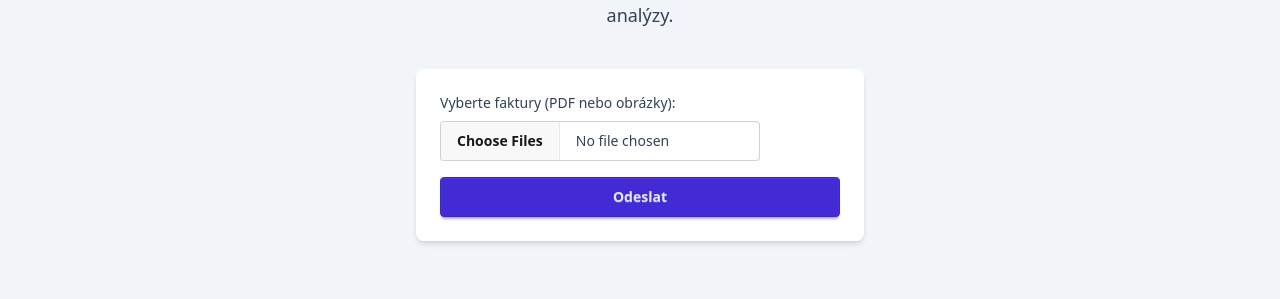
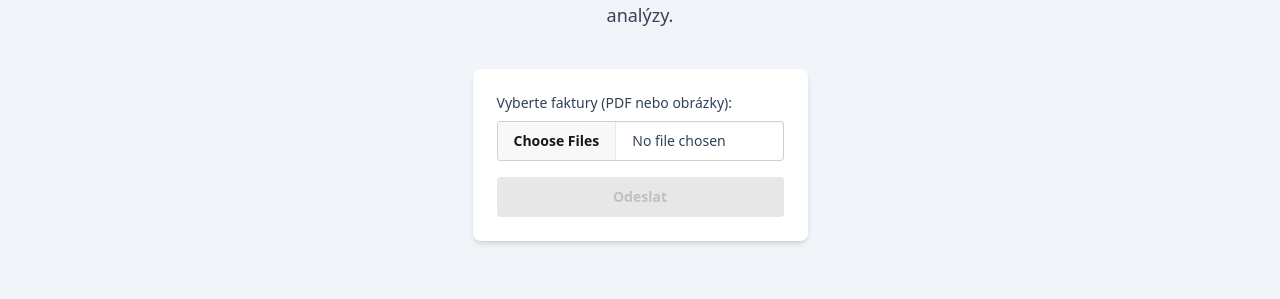
Before and after one commit to flpbalada/invoice-mining, a Next.js app: page /invoice-mining in a window 1280 px wide. Shown: the part 275-574 px from the top of the page. Built offline with nearby package versions, Linux system fonts and the light colour scheme; no server answers; sample sign-in values are in the browser's storage; what @mistralai/mistralai would draw is missing.

Commit message:
fix: Refactor InvoiceMiningUploadFilesForm for improved state management and user feedback

```diff
--- a/src/features/invoice-mining/components/invoice-mining-upload-files-form.tsx
+++ b/src/features/invoice-mining/components/invoice-mining-upload-files-form.tsx
@@ -1,6 +1,6 @@
 'use client'
 
-import { useActionState } from 'react'
+import { ReactNode, useActionState, useState } from 'react'
 import Link from 'next/link'
 import { FaCheck } from 'react-icons/fa6'
 import { invoiceMiningUploadFilesFormAction } from '../actions/invoice-mining-upload-files-form-action'
@@ -8,15 +8,16 @@ import { useTranslations } from 'next-intl'
 
 export function InvoiceMiningUploadFilesForm() {
 	const t = useTranslations('InvoiceMiningUploadFilesForm')
-	const [state, formAction, pending] = useActionState(invoiceMiningUploadFilesFormAction, '')
+	const [filesCount, setFilesCount] = useState(0)
+	const [jobId, formAction, pending] = useActionState(invoiceMiningUploadFilesFormAction, '')
 
-	const shouldSubmitBeDisabled = state.length > 0 || pending
+	if (jobId) {
+		return <InvoiceMiningUploadFilesFormSuccess jobId={jobId} />
+	}
 
 	return (
-		<form
-			className='my-2 flex w-full max-w-md flex-col gap-4 rounded-lg bg-white p-6 shadow-md'
-			action={formAction}
-		>
+		<form action={formAction}>
+			<InvoiceMiningUploadFilesFormContainer>
 				<div>
 					<label
 						htmlFor='files'
@@ -31,32 +32,42 @@ export function InvoiceMiningUploadFilesForm() {
 						accept='.pdf'
 						multiple
 						className='file-input'
-					disabled={pending || state.length > 0}
+						disabled={pending || jobId.length > 0}
+						onChange={e => setFilesCount(e.currentTarget.files?.length ?? 0)}
 					/>
 				</div>
-			{state.length > 0 && (
+				<button
+					className='btn btn-primary'
+					disabled={filesCount === 0 || pending}
+				>
+					{pending && <span className='loading loading-spinner loading-sm'></span>}
+					{t('submit')}
+				</button>
+			</InvoiceMiningUploadFilesFormContainer>
+		</form>
+	)
+}
+
+function InvoiceMiningUploadFilesFormSuccess({ jobId }: { jobId: string }) {
+	const t = useTranslations('InvoiceMiningUploadFilesForm')
+
+	return (
+		<InvoiceMiningUploadFilesFormContainer>
 			<div className='alert alert-success alert-soft'>
 				<FaCheck />
 				<span>{t('successBox.message')}</span>
 			</div>
-			)}
-			{state.length === 0 ? (
-				<button
-					className='btn btn-primary'
-					disabled={shouldSubmitBeDisabled}
-				>
-					{shouldSubmitBeDisabled && <span className='loading loading-spinner loading-sm'></span>}
-					{t('submit')}
-				</button>
-			) : (
 			<Link
-					href={`/invoice-mining/results/${state}`}
+				href={`/invoice-mining/results/${jobId}`}
 				type='submit'
 				className='btn btn-success'
 			>
 				{t('viewResults')}
 			</Link>
-			)}
-		</form>
+		</InvoiceMiningUploadFilesFormContainer>
 	)
 }
+
+function InvoiceMiningUploadFilesFormContainer({ children }: { children: ReactNode }) {
+	return <div className='my-2 flex w-full max-w-md flex-col gap-4 rounded-lg bg-white p-6 shadow-md'>{children}</div>
+}
```
Lines whose indentation alone changed are shown as unchanged.
